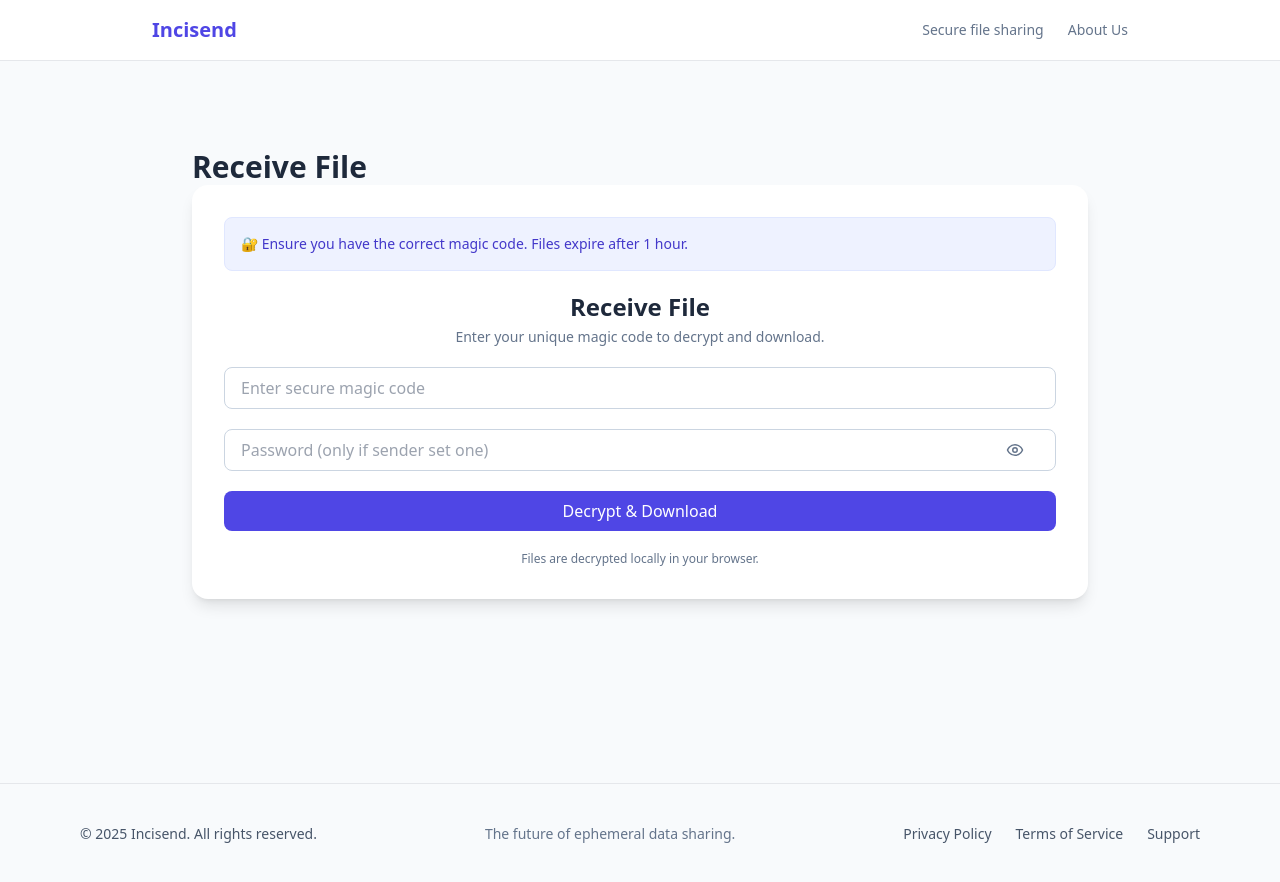
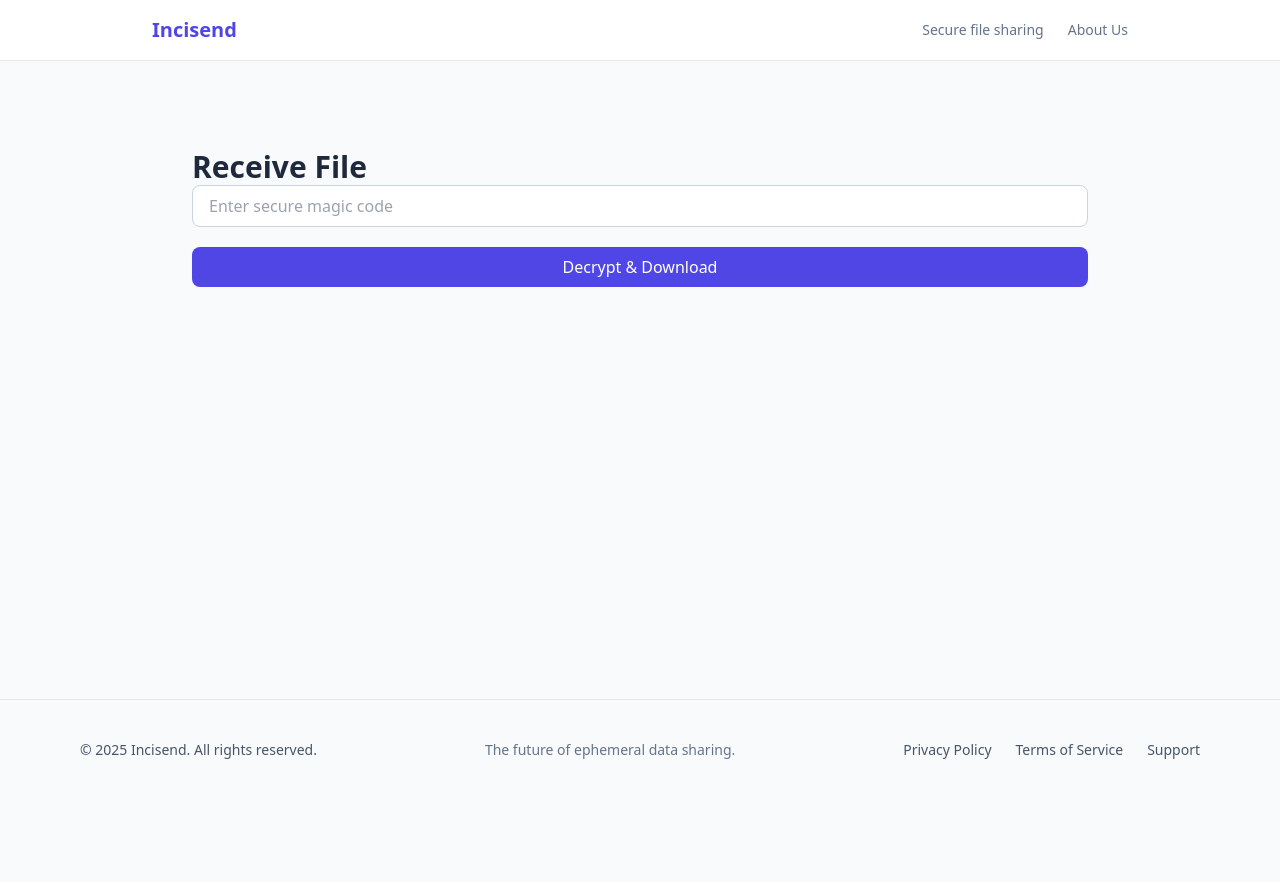
Before and after one commit to Inciverse/incisend, a Next.js app: page /receive in a window 1280 px wide. After the commit the page ends 800 px from the top, so only its background shows below. Built offline with nearby package versions, Linux system fonts and the light colour scheme.

Commit message:
Update InciSend.tsx

```diff
--- a/components/InciSend.tsx
+++ b/components/InciSend.tsx
@@ -1,7 +1,13 @@
 "use client";
 
 import { useState } from "react";
-import { Eye, EyeOff, UploadCloud, Shield } from "lucide-react";
+import {
+  Eye,
+  EyeOff,
+  UploadCloud,
+  Shield,
+  CheckCircle,
+} from "lucide-react";
 
 const MAX_FILE_SIZE = 50 * 1024 * 1024; // 50MB
 
@@ -16,18 +22,17 @@ export default function InciSend({ mode }: { mode: "send" | "receive" }) {
   const [code, setCode] = useState("");
   const [inputCode, setInputCode] = useState("");
   const [message, setMessage] = useState("");
+  const [loading, setLoading] = useState(false);
 
   // ================= SEND =================
   const handleSend = async () => {
     if (!file || !password) {
-      setMessage("Select a file and set a password.");
+      setMessage("❌ Select a file and set a password.");
       return;
     }
 
-    if (file.size > MAX_FILE_SIZE) {
-      setMessage("File exceeds 50MB limit.");
-      return;
-    }
+    setLoading(true);
+    setMessage("");
 
     const generatedCode = generateCode();
     const formData = new FormData();
@@ -43,19 +48,21 @@ export default function InciSend({ mode }: { mode: "send" | "receive" }) {
 
     const json = await res.json();
 
+    setLoading(false);
+
     if (!json.success) {
-      setMessage(json.error || "Upload failed.");
+      setMessage("❌ Upload failed. Try again.");
       return;
     }
 
     setCode(generatedCode);
-    setMessage("File uploaded. Share the code & password.");
+    setMessage("✅ File uploaded successfully. Share the code & password.");
   };
 
   // ================= RECEIVE =================
   const handleReceive = async () => {
     if (!inputCode) {
-      setMessage("Enter the magic code.");
+      setMessage("❌ Enter the magic code.");
       return;
     }
 
@@ -69,7 +76,7 @@ export default function InciSend({ mode }: { mode: "send" | "receive" }) {
     });
 
     if (!res.ok) {
-      setMessage("Invalid code or file expired.");
+      setMessage("❌ Invalid code or file expired.");
       return;
     }
 
@@ -82,28 +89,43 @@ export default function InciSend({ mode }: { mode: "send" | "receive" }) {
     a.click();
 
     window.URL.revokeObjectURL(url);
-    setMessage("File downloaded successfully.");
+    setMessage("✅ File downloaded successfully.");
   };
 
   // ================= UI =================
   return (
     <div className="space-y-6">
-
       {/* ================= SEND UI ================= */}
       {mode === "send" && (
         <div className="space-y-5">
-
           {/* Security Info */}
-          <div className="flex items-center gap-2 rounded-lg border border-indigo-100 bg-indigo-50 p-4 text-sm text-indigo-700">
+          <div className="flex items-center gap-2 rounded-lg border border-indigo-100 bg-indigo-50 p-4 text-sm text-indigo-800">
             <Shield size={16} />
             Files are encrypted locally. We never store passwords.
           </div>
 
           {/* Drag & Drop */}
           <div
-            className="cursor-pointer rounded-xl border-2 border-dashed border-slate-300 p-6 text-center transition hover:border-indigo-400 hover:bg-indigo-50"
+            className={`cursor-pointer rounded-xl border-2 border-dashed p-6 text-center transition
+              ${
+                file
+                  ? "border-emerald-500 bg-emerald-50"
+                  : "border-slate-300 hover:border-indigo-400 hover:bg-indigo-50"
+              }`}
             onClick={() => document.getElementById("fileInput")?.click()}
           >
+            {file ? (
+              <div className="flex flex-col items-center gap-2">
+                <CheckCircle className="h-8 w-8 text-emerald-600" />
+                <p className="text-sm font-semibold text-emerald-700">
+                  {file.name}
+                </p>
+                <p className="text-xs text-emerald-600">
+                  {(file.size / 1024 / 1024).toFixed(2)} MB selected
+                </p>
+              </div>
+            ) : (
+              <>
                 <UploadCloud className="mx-auto h-8 w-8 text-indigo-600" />
                 <p className="mt-2 text-sm font-medium">
                   Drag & drop your file here
@@ -111,6 +133,8 @@ export default function InciSend({ mode }: { mode: "send" | "receive" }) {
                 <p className="text-xs text-slate-500">
                   or click to browse (Max 50MB)
                 </p>
+              </>
+            )}
 
             <input
               id="fileInput"
@@ -121,7 +145,7 @@ export default function InciSend({ mode }: { mode: "send" | "receive" }) {
                 if (!selectedFile) return;
 
                 if (selectedFile.size > MAX_FILE_SIZE) {
-                  setMessage("Max file size is 50MB");
+                  setMessage("❌ Max file size is 50MB");
                   return;
                 }
 
@@ -156,21 +180,27 @@ export default function InciSend({ mode }: { mode: "send" | "receive" }) {
           {/* Action */}
           <button
             onClick={handleSend}
-            className="w-full rounded-lg bg-indigo-600 py-2 font-medium text-white hover:bg-indigo-700 transition"
+            disabled={loading}
+            className={`w-full rounded-lg py-2 font-medium text-white transition
+              ${
+                loading
+                  ? "bg-slate-400 cursor-not-allowed"
+                  : "bg-indigo-600 hover:bg-indigo-700"
+              }`}
           >
-            Generate Secure Code
+            {loading ? "Uploading..." : "Generate Secure Code"}
           </button>
 
           {/* Code Output */}
           {code && (
-            <div className="mt-6 rounded-xl bg-indigo-600 p-5 text-center text-white shadow-lg">
-              <p className="text-xs uppercase tracking-widest opacity-80">
+            <div className="mt-6 rounded-xl bg-indigo-700 p-5 text-center shadow-xl">
+              <p className="text-xs uppercase tracking-widest text-white/80">
                 Your Magic Code
               </p>
-              <p className="mt-2 text-3xl font-mono font-extrabold tracking-widest">
+              <p className="mt-2 text-4xl font-mono font-extrabold tracking-widest text-white">
                 {code}
               </p>
-              <p className="mt-3 text-xs opacity-80">
+              <p className="mt-3 text-xs text-white/90">
                 Share this code + password securely
               </p>
             </div>
@@ -180,19 +210,7 @@ export default function InciSend({ mode }: { mode: "send" | "receive" }) {
 
       {/* ================= RECEIVE UI ================= */}
       {mode === "receive" && (
-        <div className="card space-y-5">
-
-          <div className="rounded-lg border border-indigo-100 bg-indigo-50 p-4 text-sm text-indigo-700">
-            🔐 Ensure you have the correct magic code. Files expire after 1 hour.
-          </div>
-
-          <div className="text-center">
-            <h2 className="text-2xl font-bold">Receive File</h2>
-            <p className="mt-1 text-sm text-slate-500">
-              Enter your unique magic code to decrypt and download.
-            </p>
-          </div>
-
+        <div className="space-y-5">
           <input
             placeholder="Enter secure magic code"
             value={inputCode}
@@ -200,38 +218,19 @@ export default function InciSend({ mode }: { mode: "send" | "receive" }) {
             className="w-full rounded-lg border px-4 py-2"
           />
 
-          <div className="relative">
-            <input
-              type={showPassword ? "text" : "password"}
-              placeholder="Password (only if sender set one)"
-              value={password}
-              onChange={(e) => setPassword(e.target.value)}
-              className="w-full rounded-lg border px-4 py-2 pr-10"
-            />
-            <button
-              type="button"
-              onClick={() => setShowPassword(!showPassword)}
-              className="absolute right-3 top-1/2 -translate-y-1/2 text-slate-500"
-            >
-              {showPassword ? <EyeOff size={18} /> : <Eye size={18} />}
-            </button>
-          </div>
-
           <button
             onClick={handleReceive}
             className="w-full rounded-lg bg-indigo-600 py-2 font-medium text-white hover:bg-indigo-700 transition"
           >
             Decrypt & Download
           </button>
-
-          <p className="text-center text-xs text-slate-500">
-            Files are decrypted locally in your browser.
-          </p>
         </div>
       )}
 
       {message && (
-        <p className="text-center text-sm text-slate-600">{message}</p>
+        <p className="text-center text-sm font-medium text-slate-700">
+          {message}
+        </p>
       )}
     </div>
   );
```
Lines whose indentation alone changed are shown as unchanged.
